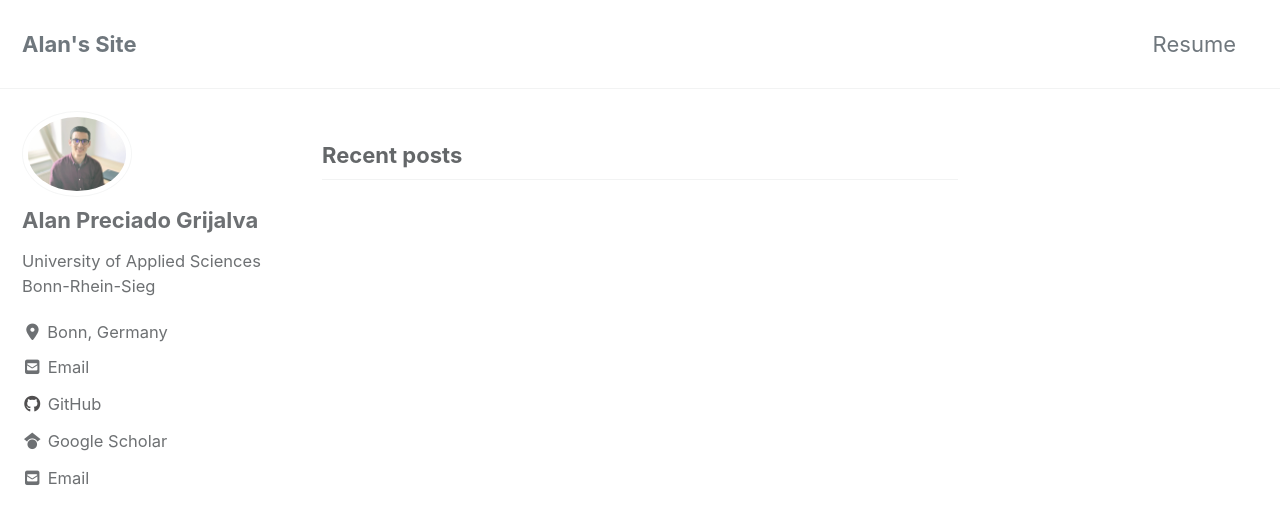
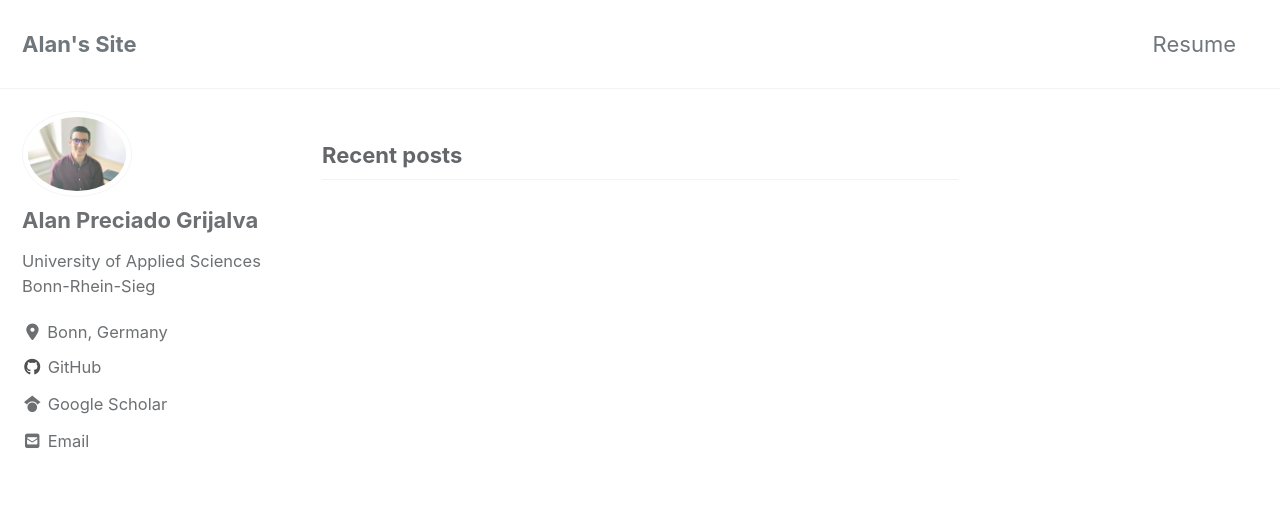
Before and after one commit to agrija9/agrija9.github.io, a Jekyll site: the page built from index.html, in a window 1280 px wide and 900 px high. Shown: the top 524 px of the window. Built offline with Jekyll 4.4.1, drawn with Linux system fonts in a browser that asks for light colours; cached includes are drawn as plain includes; nearby versions of some CDN libraries; the list of posts is cut into pages by our own code.

Commit message:
update _config

```diff
--- a/Gemfile
+++ b/Gemfile
@@ -1,3 +1,4 @@
 source "https://rubygems.org"
 
 gem "github-pages", group: :jekyll_plugins
+gem "jekyll-remote-theme"
--- a/_config.yml
+++ b/_config.yml
@@ -99,9 +99,9 @@
   location         : "Bonn, Germany"
   email            : "agrija9@gmail.com"
   links:
-    - label: "Email"
-      icon: "fas fa-fw fa-envelope-square"
-      url: "mailto:agrija9@gmail.com"
+    # - label: "Email"
+      # icon: "fas fa-fw fa-envelope-square"
+      # url: "mailto:agrija9@gmail.com"
     - label: "GitHub"
       icon: "fab fa-fw fa-github"
       url: "https://github.com/agrija9/"
@@ -207,6 +207,7 @@
 #  - <base_path>/tags/my-awesome-tag/index.html ~> path: /tags/
 #  - <base_path>/categories/my-awesome-category/index.html ~> path: /categories/
 #  - <base_path>/my-awesome-category/index.html ~> path: /
+
 category_archive:
   type: liquid
   path: /categories/
```
